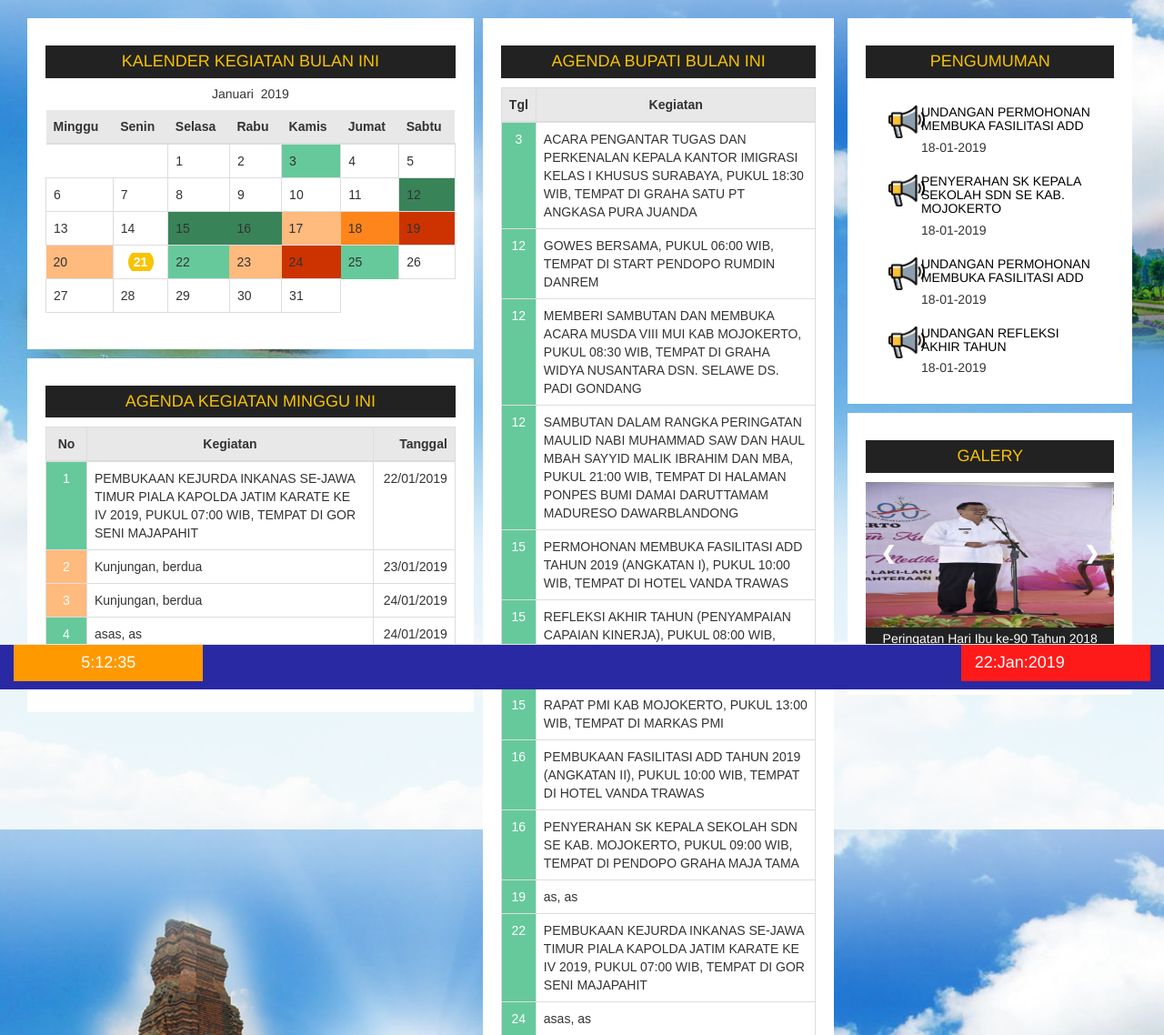
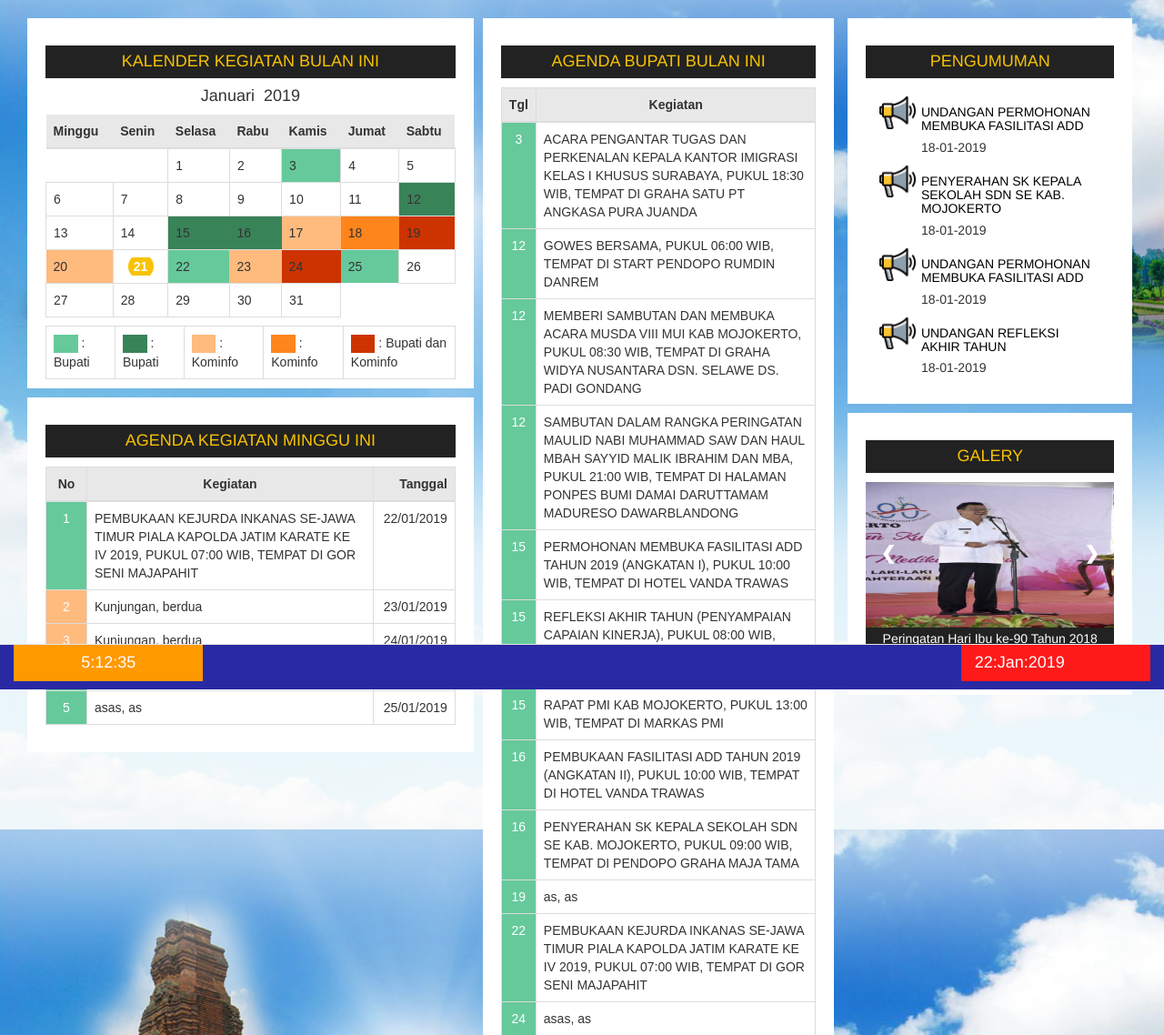
Before and after one commit to wildanal2/escheduling, a CodeIgniter app: page /escheduling/ in a window 1280 px wide. Shown: the part 52-1190 px from the top of the page at 91% size. Run offline with CodeIgniter, Linux system fonts and the light colour scheme; data comes from the database, SQL or seed files in the repository; some libraries are stand-ins or nearby versions.

Commit message:
finish v2

```diff
--- a/application/views/header_footer/footer_home.php
+++ b/application/views/header_footer/footer_home.php
@@ -396,7 +396,7 @@
 
 	                		html += '<div class="card">'+
 										'<div class="col-xs-2 col-sm-2 col-md-2 col-lg-2">'+
-											 '<img  width="40px" src="<?php echo base_url() ?>assets/image/horn.png" style="margin: 10px;" >'+
+											 '<img  width="40px" src="<?php echo base_url() ?>assets/image/horn.png">'+
 										'</div>'+
 										'<div class="col-xs-10 col-sm-10 col-md-10 col-lg-10" style="align-items: center;">'+
 											'<a style="color: #000;" class="item_view linkpengumum" data-judul="'+data[i].judul+'" data-isi="'+data[i].isi+'"  data-tanggal="'+data[i].tanggal+'" ><h5>'+data[i].judul+'</h5></a>'+
--- a/application/views/home.php
+++ b/application/views/home.php
@@ -7,7 +7,7 @@
 		<div class="boddy" >
 			<h4 class="namatitel">KALENDER KEGIATAN BULAN INI</h4>
 			<div class="card">
-		        <h5 style="text-align: center;" id="thismonth"></h5>
+		        <h4 style="text-align: center;" id="thismonth"></h4>
 		        <table class="table table-responsive-sm" id="calendar">
 		            <thead>
 		            <tr style="background-color: #E8E8E8">
@@ -22,6 +22,13 @@
 		            <tbody id="calendarbody">
 
 		            </tbody>
+		        </table>
+		        <table class="table table-bordered"  style="margin-top: -10px; margin-bottom: -10px">
+		        	<td> <img height="20px" src="<?php echo base_url() ?>assets/image/w_hijau.png">  : Bupati</td>
+		        	<td> <img height="20px" src="<?php echo base_url() ?>assets/image/w_hijau-parah.png"> : Bupati</td>
+		        	<td> <img height="20px" src="<?php echo base_url() ?>assets/image/w_orange.png"> : Kominfo</td>
+		        	<td> <img height="20px" src="<?php echo base_url() ?>assets/image/w_orange-parah.png"> : Kominfo </td>
+		        	<td> <img height="20px" src="<?php echo base_url() ?>assets/image/w_jam-parah.png"> : Bupati dan Kominfo</td>
 		        </table>
 		     </div>
 	    </div>
```
Also changed, not shown: assets/image/bp2_kalender.png (added), assets/image/bp_kalender.png (added), assets/image/w_hijau-parah.png (added), assets/image/w_hijau.png (added), assets/image/w_jam-parah.png (added), assets/image/w_orange-parah.png (added), assets/image/w_orange.png (added).
